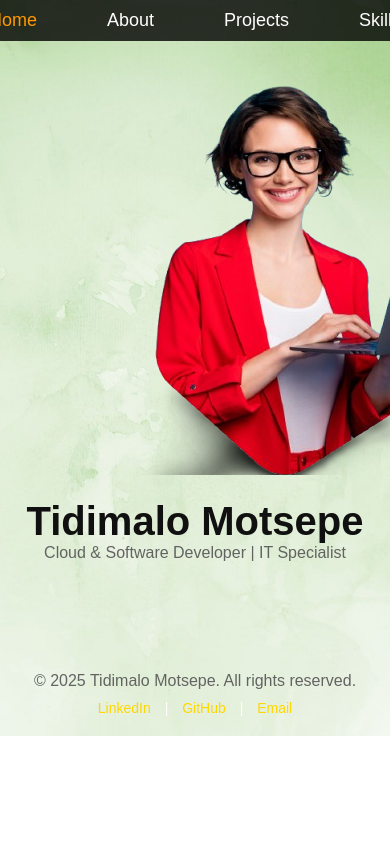
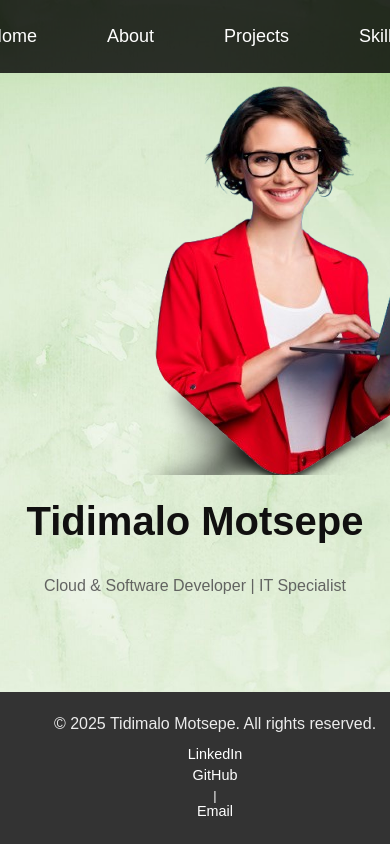
Before and after one commit to Tidimalomotsepe/Portfolio_Website, a plain HTML site: page index.html in a window 390 px wide. Shown: the top 844 px of the page. Drawn offline with nearby package versions, Linux system fonts and the light colour scheme.

Commit message:
Your commit message

```diff
--- a/index.html
+++ b/index.html
@@ -140,20 +140,6 @@
       </ul>
     </section>
 
-    <!-- Footer -->
-    <footer class="footer">
-      <p>&copy; 2025 Tidimalo Motsepe. All rights reserved.</p>
-      <div class="social-icons">
-        <a href="https://linkedin.com/in/tidimalomotsepe" target="_blank"
-          >LinkedIn</a
-        >
-        |
-        <a href="https://github.com/tidimalomotsepe" target="_blank">GitHub</a>
-        |
-        <a href="mailto:tidimalomadikana01@gmail.com">Email</a>
-      </div>
-    </footer>
-
     <script src="https://cdn.jsdelivr.net/npm/aos@2.3.4/dist/aos.js"></script>
     <script>
       // Initialize AOS
@@ -179,4 +165,15 @@
       showSection("home");
     </script>
   </body>
+  <!-- Footer -->
+  <footer class="footer">
+    <p>&copy; 2025 Tidimalo Motsepe. All rights reserved.</p>
+    <div class="social-icons">
+      <a href="https://linkedin.com/in/tidimalomotsepe" target="_blank"
+        >LinkedIn</a
+      >
+      <a href="https://github.com/tidimalomotsepe" target="_blank">GitHub</a> |
+      <a href="mailto:tidimalomadikana01@gmail.com">Email</a>
+    </div>
+  </footer>
 </html>
--- a/style.css
+++ b/style.css
@@ -1,11 +1,17 @@
-/* Reset styles */
-* {
+/* Basic Reset for body and html */
+html,
+body {
   margin: 0;
   padding: 0;
-  box-sizing: border-box;
-  scroll-behavior: smooth;
+  height: 100%;
+  display: flex;
+  flex-direction: column;
 }
 
+/* Main content section - to ensure it fills remaining space */
+.content-wrapper {
+  flex: 1; /* Ensure the content takes up the remaining space */
+}
 body {
   font-family: Arial, sans-serif;
   background: url("images/background.jpg") no-repeat center center/cover;
@@ -124,32 +130,83 @@ p {
   font-size: 1rem;
   color: #555;
 }
+
+/* Footer Styling */
 .footer {
-  color: #fff;
+  background-color: #333;
+  color: white;
+  padding: 20px;
   text-align: center;
-  padding: 20px;
-  margin-top: 40px;
-  font-size: 14px;
-  display: flex;
-  flex-direction: column;
-  align-items: center;
-  justify-content: center;
+  font-size: 1rem;
+  position: fixed; /* Make the footer fixed */
+  bottom: 0; /* Align it at the bottom */
+  left: 0;
+  width: 100%; /* Take full width */
+  z-index: 100;
+}
+/* Styling for the copyright text */
+.footer p {
+  color: white; /* Ensure text is white */
+  margin: 0; /* Removes any default margin */
+  font-size: 1rem; /* Adjust font size */
+  line-height: 1.5; /* Adds some spacing between lines */
+  text-align: center; /* Center the text */
 }
 
+/* Styling for social links */
 .footer .social-icons {
   margin-top: 10px;
 }
 
-.footer .social-icons a {
-  color: #ffd700;
+.footer a {
+  color: white;
   text-decoration: none;
   margin: 0 10px;
-  transition: color 0.3s ease;
+  font-size: 1.1rem;
 }
 
-.footer .social-icons a:hover {
-  color: #ffffff;
+/* Hover effect for social links */
+.footer a:hover {
+  color: #1a73e8;
 }
+
+/* Mobile Responsiveness */
+@media (max-width: 768px) {
+  .footer {
+    font-size: 0.9rem;
+  }
+
+  .footer a {
+    font-size: 1rem;
+  }
+
+  .footer .social-icons {
+    margin-top: 15px;
+  }
+}
+
+@media (max-width: 480px) {
+  .footer {
+    font-size: 0.8rem;
+  }
+
+  .footer a {
+    font-size: 0.9rem;
+    margin: 0 5px;
+  }
+
+  .footer .social-icons {
+    display: flex;
+    flex-direction: column;
+    align-items: center;
+    margin-top: 10px;
+  }
+
+  .footer .social-icons a {
+    margin-bottom: 5px;
+  }
+}
+
 /* Style for the Skills section */
 #skills {
   background-color: #f4f4f4; /* Soft background color */
```
Also changed, not shown: script.js (renamed from javascript.js).
